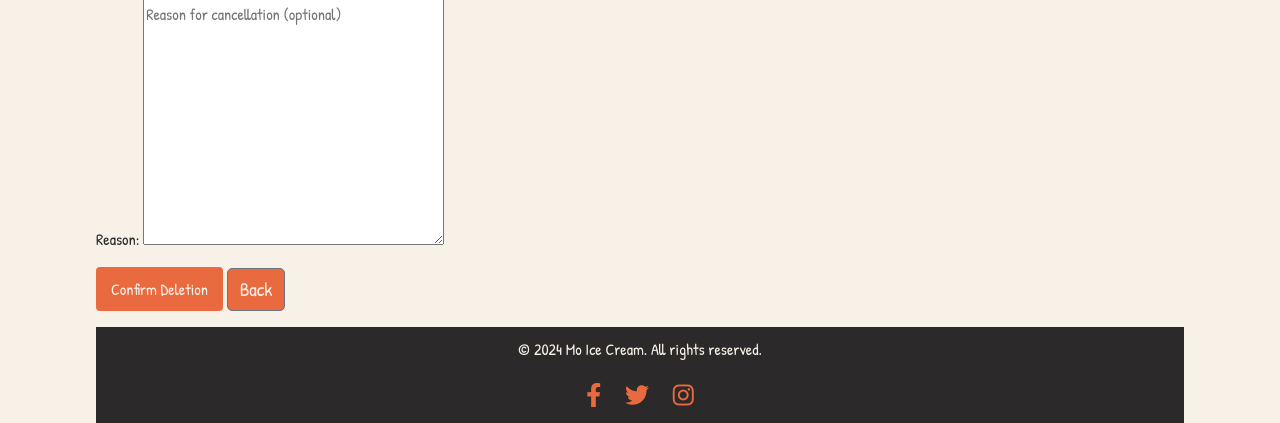
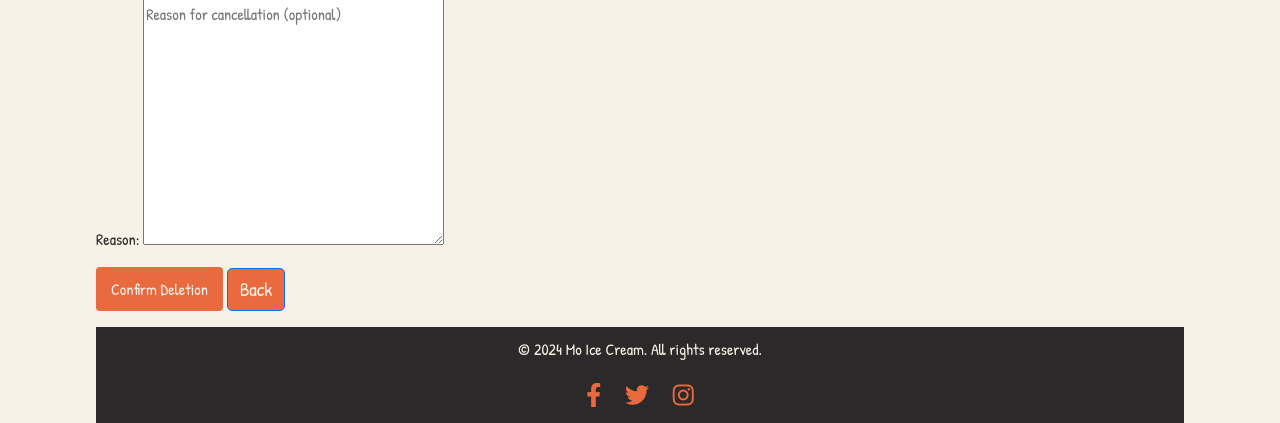
Before and after one commit to primarypigments/Mo_Ice_Cream, a Django app: template reservation/templates/reservation/delete_reservation_confirm.html in a window 1280 px wide. Shown: the part 383-806 px from the top of the page. Run offline with Django 5.2, Linux system fonts and the light colour scheme; the template is opened without the code that fills it: values that come from a table or form of the project are taken from there, others are empty; some libraries are stand-ins or nearby versions.

Commit message:
Unify buttons

```diff
--- a/reservation/templates/reservation/cancel_reservation_confirm.html
+++ b/reservation/templates/reservation/cancel_reservation_confirm.html
@@ -7,6 +7,6 @@
   <form method="post">
     {% csrf_token %}
     <button type="submit" class="btn btn-danger">Confirm Cancel</button>
-    <a href="{{ request.META.HTTP_REFERER }}" class="btn btn-secondary">Cancel</a>
+    <a href="{{ request.META.HTTP_REFERER }}" class="btn btn-primary">Cancel</a>
   </form>
 {% endblock %}
--- a/reservation/templates/reservation/delete_reservation_confirm.html
+++ b/reservation/templates/reservation/delete_reservation_confirm.html
@@ -8,6 +8,6 @@
     {% csrf_token %}
     {{ form.as_p }}
     <button type="submit" class="btn btn-warning">Confirm Deletion</button>
-    <a href="{{ request.META.HTTP_REFERER }}" class="btn btn-secondary">Back</a>
+    <a href="{{ request.META.HTTP_REFERER }}" class="btn btn-primary">Back</a>
   </form>
 {% endblock %}
```
